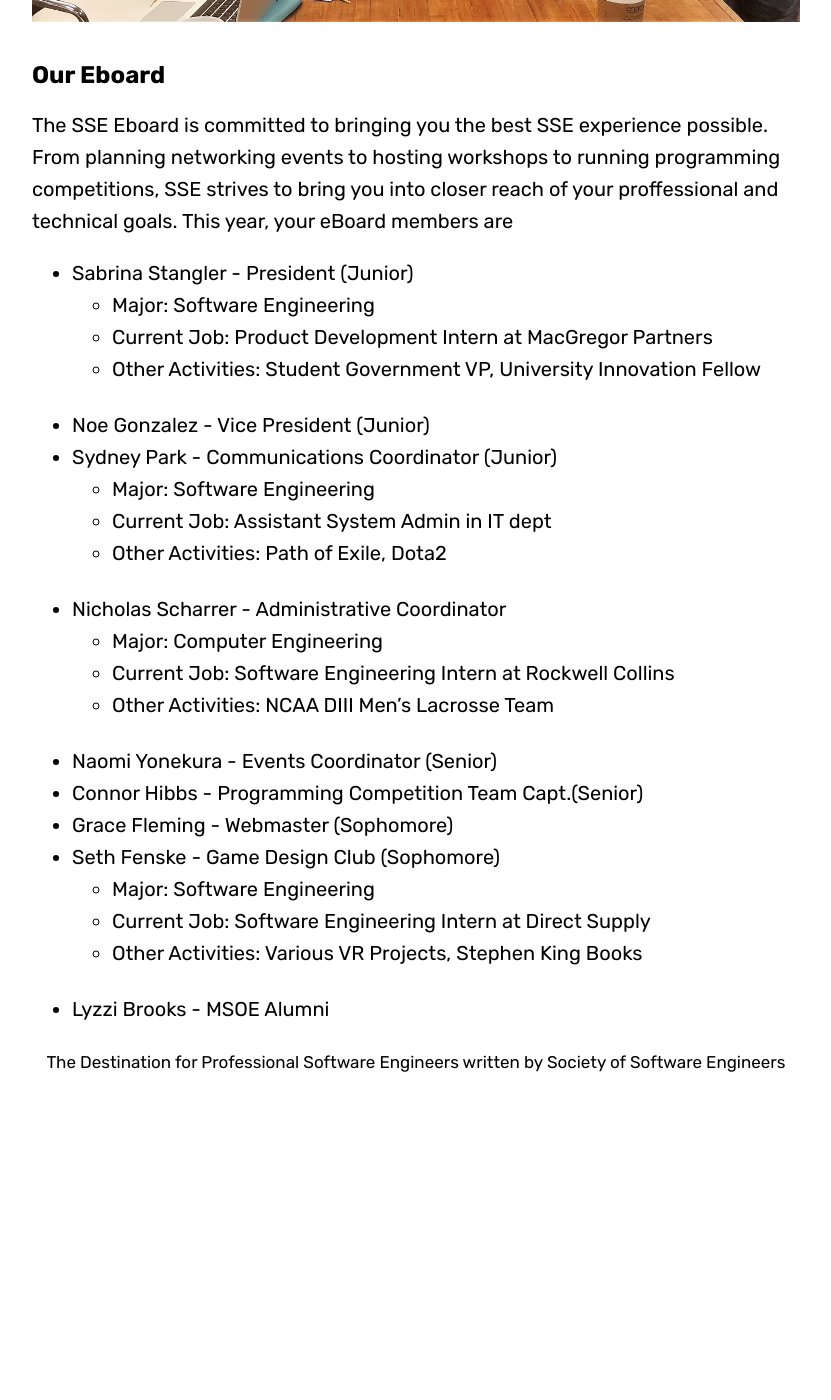
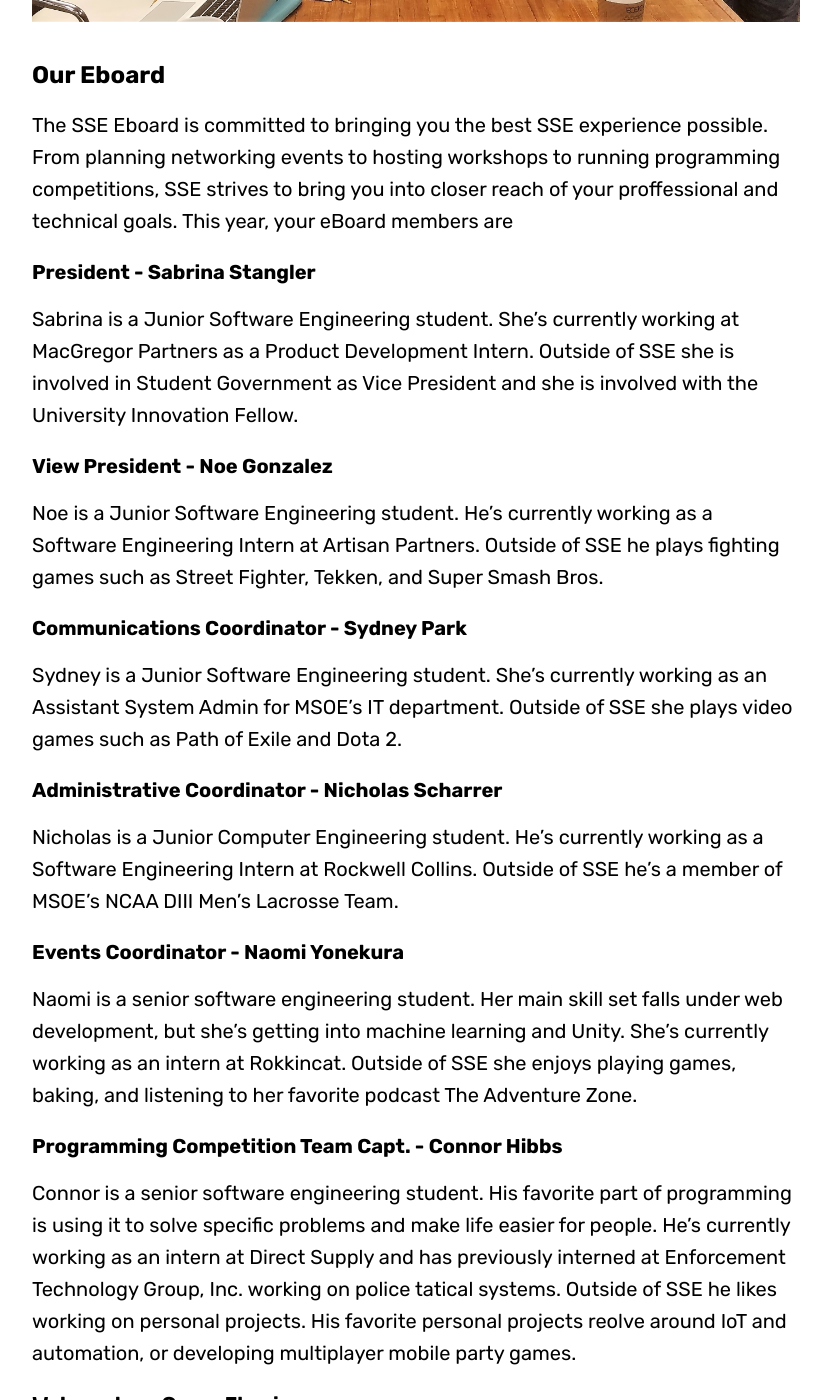
Before and after one commit to msoe-sse/msoe-sse.github.io, a Jekyll site: the page built from eBoard.md, in a window 1280 px wide and 1400 px high, scrolled down 888 px. Shown: the whole window, without its empty margins (224-1055 px from the left). Built offline with Jekyll 4.4.1, drawn with Linux system fonts in a browser that asks for light colours; some web fonts are replaced; before the commit the page ends 2028 px from its top, so only the background shows below that; some of the changed text lies outside the part shown.

Commit message:
Adding in remaining eboard bios

```diff
--- a/eBoard.md
+++ b/eBoard.md
@@ -11,24 +11,28 @@ published: true
 
 The SSE Eboard is committed to bringing you the best SSE experience possible. From planning networking events to hosting workshops to running programming competitions, SSE strives to bring you into closer reach of your proffessional and technical goals. This year, your eBoard members are
 
-* Sabrina Stangler - President (Junior)
-    * Major: Software Engineering
-    * Current Job: Product Development Intern at MacGregor Partners
-    * Other Activities: Student Government VP, University Innovation Fellow
-* Noe Gonzalez - Vice President (Junior)
-* Sydney Park - Communications Coordinator (Junior)
-    * Major: Software Engineering
-    * Current Job: Assistant System Admin in IT dept
-    * Other Activities: Path of Exile, Dota2
-* Nicholas Scharrer - Administrative Coordinator
-    * Major: Computer Engineering
-    * Current Job: Software Engineering Intern at Rockwell Collins
-    * Other Activities: NCAA DIII Men's Lacrosse Team
-* Naomi Yonekura - Events Coordinator (Senior)
-* Connor Hibbs - Programming Competition Team Capt.(Senior)
-* Grace Fleming - Webmaster (Sophomore)
-* Seth Fenske - Game Design Club (Sophomore)
-    * Major: Software Engineering
-    * Current Job: Software Engineering Intern at Direct Supply
-    * Other Activities: Various VR Projects, Stephen King Books
-* Lyzzi Brooks - MSOE Alumni
+### President - Sabrina Stangler
+Sabrina is a Junior Software Engineering student. She's currently working at MacGregor Partners as a Product Development Intern. Outside of SSE she is involved in Student Government as Vice President and she is involved with the University Innovation Fellow.
+
+### View President - Noe Gonzalez
+Noe is a Junior Software Engineering student. He's currently working as a Software Engineering Intern at Artisan Partners. Outside of SSE he plays fighting games such as Street Fighter, Tekken, and Super Smash Bros.
+
+### Communications Coordinator - Sydney Park
+Sydney is a Junior Software Engineering student. She's currently working as an Assistant System Admin for MSOE's IT department. Outside of SSE she plays video games such as Path of Exile and Dota 2.
+
+### Administrative Coordinator - Nicholas Scharrer
+Nicholas is a Junior Computer Engineering student. He's currently working as a Software Engineering Intern at Rockwell Collins. Outside of SSE he's a member of MSOE's NCAA DIII Men's Lacrosse Team.
+
+### Events Coordinator - Naomi Yonekura
+Naomi is a senior software engineering student. Her main skill set falls under web development, but she's getting into machine learning and Unity. She's currently working as an intern at Rokkincat. Outside of SSE she enjoys playing games, baking, and listening to her favorite podcast The Adventure Zone.
+
+### Programming Competition Team Capt. - Connor Hibbs
+Connor is a senior software engineering student. His favorite part of programming  is using it to solve specific problems and make life easier for people. He's currently working as an intern at Direct Supply and has previously interned at Enforcement Technology Group, Inc. working on police tatical systems. Outside of SSE he likes working on personal projects. His favorite personal projects reolve around IoT and automation, or developing multiplayer mobile party games.
+
+### Webmaster - Grace Fleming
+Grace is a softmore software engineering student. She's currently working as a Software Engineering Intern at Direct Supply. Outside of SSE she plays piano, walks dogs, and networks with other people.
+
+### Game Design Club President - Seth Fenske
+Seth is a softmore software engineering student. He's working as a Software Engineering Intern at Directly Supply. Outside of SSE he works on various VR software projects and he reads Stephen King Books.
+
+### MSOE Alumni - Lyzzi Brooks
```
